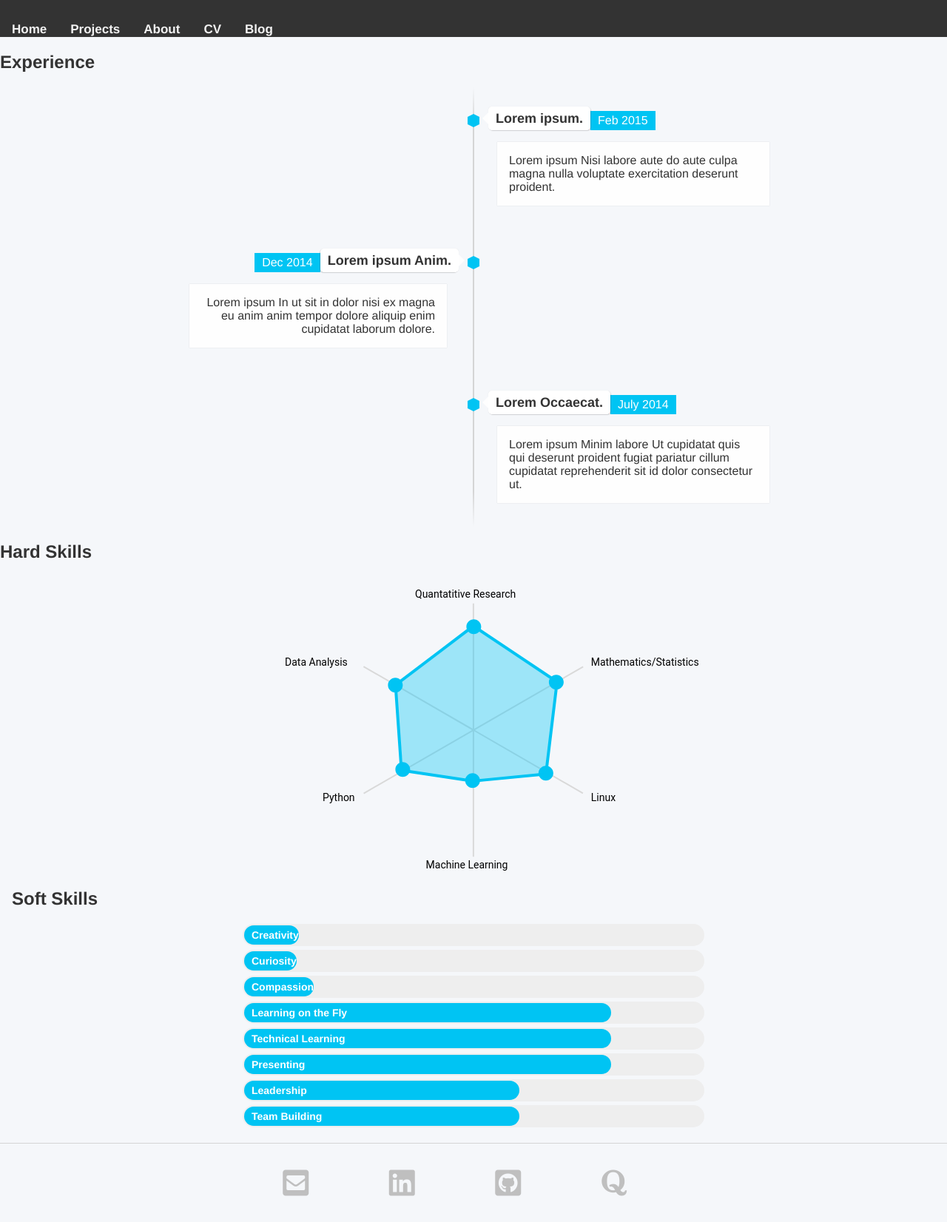
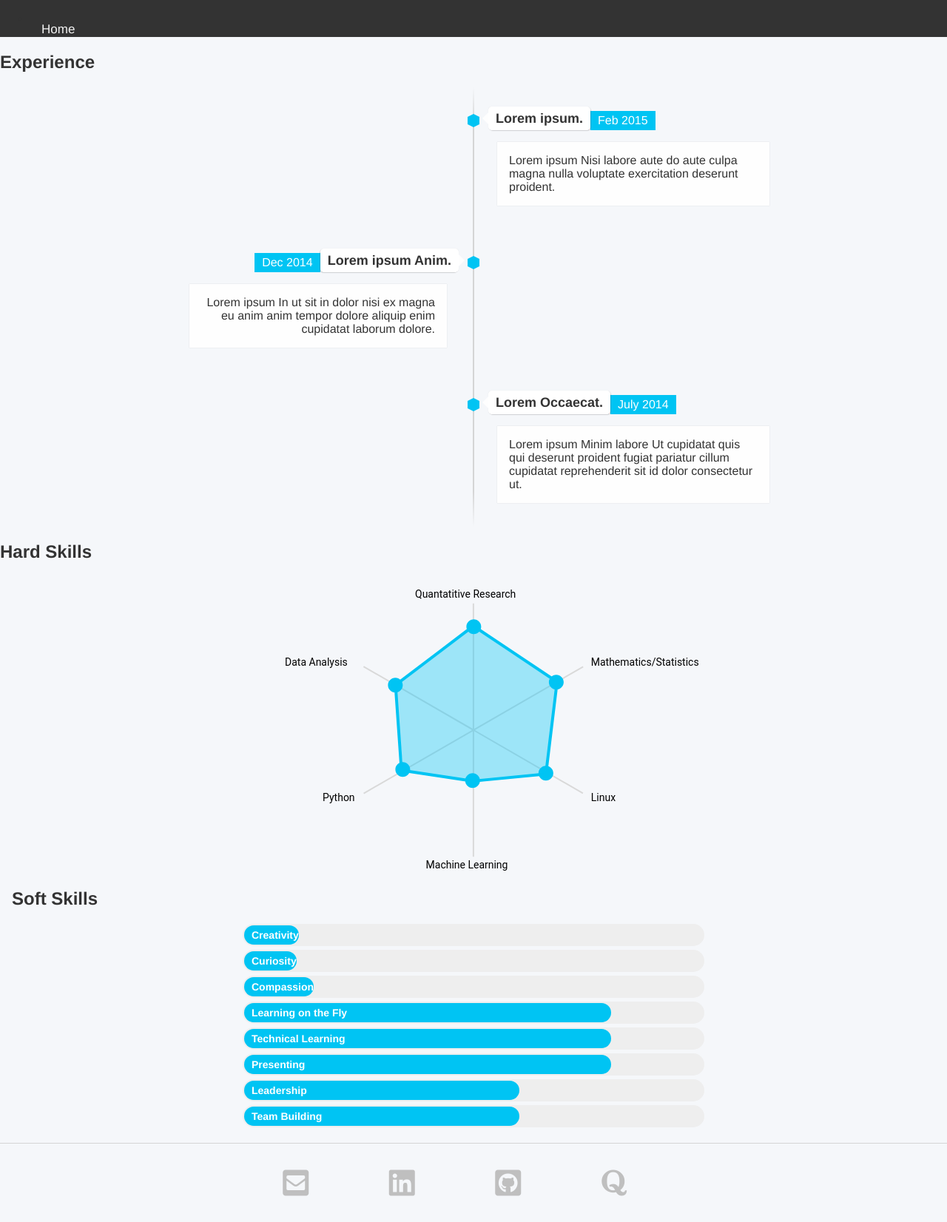
Before and after one commit to mayabenowitz/mayabenowitz.github.io, a Jekyll site: the page built from index.html, in a window 1280 px wide. Shown: the part 900-2552 px from the top of the page at 74% size. Built offline with Jekyll 4.4.1, drawn with Linux system fonts in a browser that asks for light colours; nearby versions of some CDN libraries.

Commit message:
Update main.css

```diff
--- a/css/main.css
+++ b/css/main.css
@@ -10,7 +10,6 @@ body {
 #navbar {
   overflow: hidden;
   background-color: #333;
-  text-align: center;
   height: 50px;
 }
 
@@ -60,14 +59,14 @@ body {
   box-shadow: 0 4px 8px 0 rgba(0, 0, 0, 0.2), 0 6px 20px 0 rgba(0, 0, 0, 0.19);
 } */
 
-nav ul, footer ul {
+/* nav ul, */ footer ul {
     font-family:'Helvetica', 'Arial', 'Sans-Serif';
     padding: 0px;
     list-style: none;
     font-weight: bold;
     text-align: center;
 }
-nav ul li, footer ul li {
+/* nav ul li, */ footer ul li {
     display: inline;
     margin-right: 50px;
 }
```
